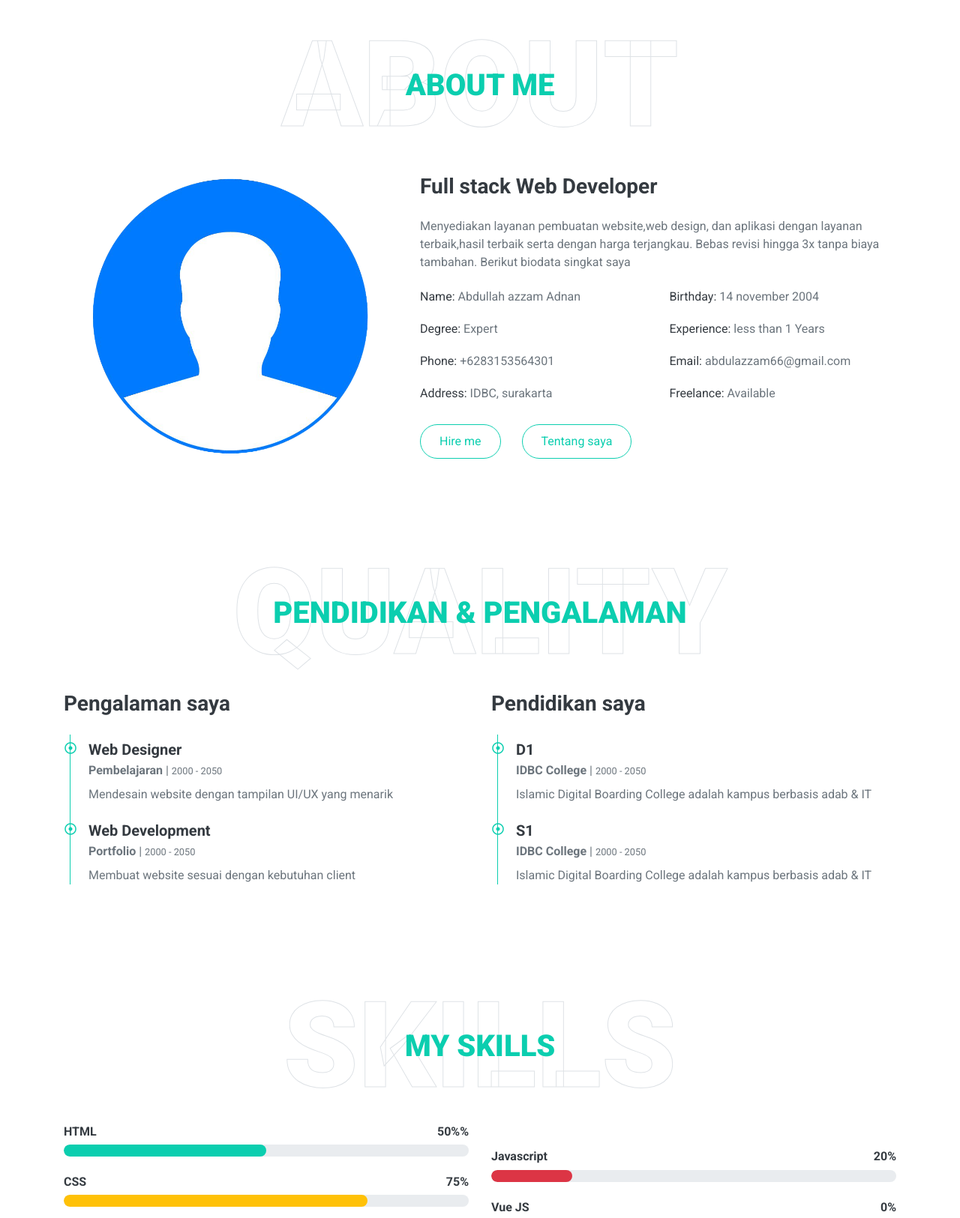
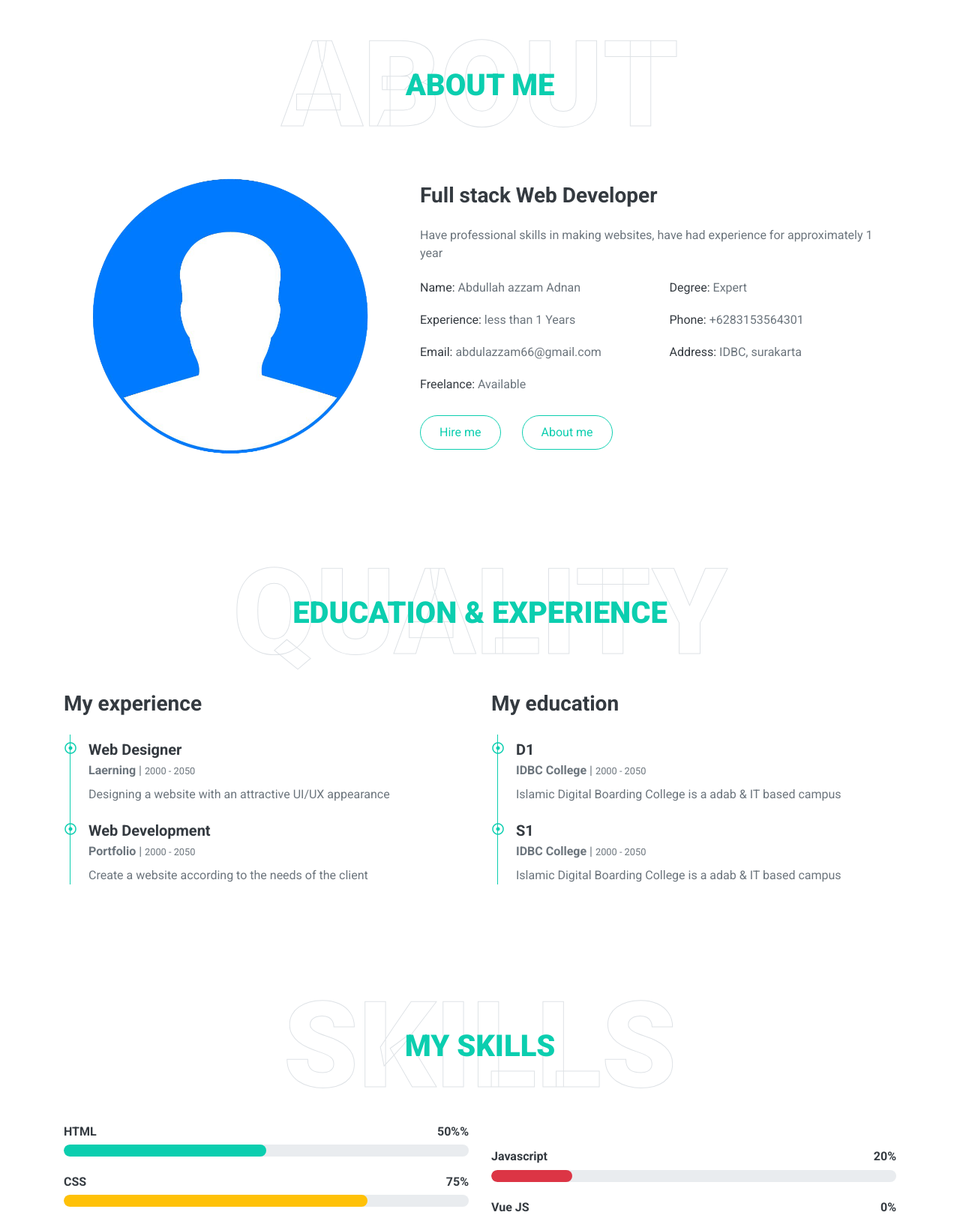
Before and after one commit to Alzan72/percobaan2, a plain HTML site: page index.html in a window 1280 px wide. Shown: the part 878-2503 px from the top of the page at 75% size. Drawn offline with nearby package versions, Linux system fonts and the light colour scheme.

Commit message:
perbaruan

```diff
--- a/index.html
+++ b/index.html
@@ -112,10 +112,10 @@
                 </div>
                 <div class="col-lg-7">
                     <h3 class="mb-4">Full stack Web Developer</h3>
-                    <p>Menyediakan layanan pembuatan website,web design, dan aplikasi dengan layanan terbaik,hasil terbaik serta dengan harga terjangkau. Bebas revisi hingga 3x tanpa biaya tambahan. Berikut biodata singkat saya</p>
+                    <p>Have professional skills in making websites, have had experience for approximately 1 year</p>
                     <div class="row mb-3">
                         <div class="col-sm-6 py-2"><h6>Name: <span class="text-secondary">Abdullah azzam Adnan</span></h6></div>
-                        <div class="col-sm-6 py-2"><h6>Birthday: <span class="text-secondary">14 november 2004</span></h6></div>
+
                         <div class="col-sm-6 py-2"><h6>Degree: <span class="text-secondary">Expert</span></h6></div>
                         <div class="col-sm-6 py-2"><h6>Experience: <span class="text-secondary">less than 1 Years</span></h6></div>
                         <div class="col-sm-6 py-2"><h6>Phone: <span class="text-secondary">+6283153564301</span></h6></div>
@@ -124,7 +124,7 @@
                         <div class="col-sm-6 py-2"><h6>Freelance: <span class="text-secondary">Available</span></h6></div>
                     </div>
                     <a href="" class="btn btn-outline-primary mr-4">Hire me</a>
-                    <a href="" class="btn btn-outline-primary">Tentang saya</a>
+                    <a href="" class="btn btn-outline-primary">About me</a>
                 </div>
             </div>
         </div>
@@ -137,41 +137,41 @@
         <div class="container">
             <div class="position-relative d-flex align-items-center justify-content-center">
                 <h1 class="display-1 text-uppercase text-white" style="-webkit-text-stroke: 1px #dee2e6;">Quality</h1>
-                <h1 class="position-absolute text-uppercase text-primary">Pendidikan & Pengalaman</h1>
+                <h1 class="position-absolute text-uppercase text-primary">Education & experience</h1>
             </div>
             <div class="row ">
                 <div class="col-lg-6">
-                    <h3 class="mb-4">Pengalaman saya</h3>
+                    <h3 class="mb-4">My experience</h3>
                     <div class="border-left border-primary pt-2 pl-4 ml-2">
                         <div class="position-relative mb-4">
                             <i class="far fa-dot-circle text-primary position-absolute" style="top: 2px; left: -32px;"></i>
                             <h5 class="font-weight-bold mb-1">Web Designer</h5>
-                            <p class="mb-2"><strong>Pembelajaran</strong> | <small>2000 - 2050</small></p>
-                            <p>Mendesain website dengan tampilan UI/UX yang menarik</p>
+                            <p class="mb-2"><strong>Laerning</strong> | <small>2000 - 2050</small></p>
+                            <p>Designing a website with an attractive UI/UX appearance</p>
                         </div>
                         <div class="position-relative mb-4">
                             <i class="far fa-dot-circle text-primary position-absolute" style="top: 2px; left: -32px;"></i>
                             <h5 class="font-weight-bold mb-1">Web Development</h5>
                             <p class="mb-2"><strong>Portfolio</strong> | <small>2000 - 2050</small></p>
-                            <p>Membuat website sesuai dengan kebutuhan client</p>
+                            <p>Create a website according to the needs of the client</p>
                         </div>
 
                     </div>
                 </div>
                 <div class="col-lg-6">
-                    <h3 class="mb-4">Pendidikan saya</h3>
+                    <h3 class="mb-4">My education</h3>
                     <div class="border-left border-primary pt-2 pl-4 ml-2">
                         <div class="position-relative mb-4">
                             <i class="far fa-dot-circle text-primary position-absolute" style="top: 2px; left: -32px;"></i>
                             <h5 class="font-weight-bold mb-1">D1</h5>
                             <p class="mb-2"><strong>IDBC College</strong> | <small>2000 - 2050</small></p>
-                            <p>Islamic Digital Boarding College adalah kampus berbasis adab & IT</p>
+                            <p>Islamic Digital Boarding College is a adab & IT based campus</p>
                         </div>
                         <div class="position-relative mb-4">
                             <i class="far fa-dot-circle text-primary position-absolute" style="top: 2px; left: -32px;"></i>
                             <h5 class="font-weight-bold mb-1">S1</h5>
                             <p class="mb-2"><strong>IDBC College</strong> | <small>2000 - 2050</small></p>
-                            <p>Islamic Digital Boarding College adalah kampus berbasis adab & IT</p>
+                            <p>Islamic Digital Boarding College is a adab & IT based campus</p>
                         </div>
 
 
@@ -277,7 +277,7 @@
                         <i class="fa fa-2x fa-laptop service-icon bg-primary text-white mr-3"></i>
                         <h4 class="font-weight-bold m-0">Web Design</h4>
                     </div>
-                    <p>Membuat web dengan desain yang indah dan menarik</p>
+                    <p>Create a website with a beautiful and attractive design</p>
                     <a class="border-bottom border-primary text-decoration-none" href="">Read More</a>
                 </div>
                 <div class="col-lg-4 col-md-6 text-center mb-5">
@@ -285,7 +285,7 @@
                         <i class="fa fa-2x fa-laptop-code service-icon bg-primary text-white mr-3"></i>
                         <h4 class="font-weight-bold m-0">Web Development</h4>
                     </div>
-                    <p>Membuat website sesuai dengan keperluan anda</p>
+                    <p>Create a website with a beautiful and attractive design</p>
                     <a class="border-bottom border-primary text-decoration-none" href="">Read More</a>
                 </div>
                 <div class="col-lg-4 col-md-6 text-center mb-5">
@@ -293,7 +293,7 @@
                         <i class="fab fa-2x fa-android service-icon bg-primary text-white mr-3"></i>
                         <h4 class="font-weight-bold m-0">Apps Design</h4>
                     </div>
-                    <p>Membuat aplikasi dengan desain yang menarik  </p>
+                    <p>Create a aplication with a beautiful and attractive design  </p>
                     <a class="border-bottom border-primary text-decoration-none" href="">Read More</a>
                 </div>
                 <div class="col-lg-4 col-md-6 text-center mb-5">
@@ -301,7 +301,7 @@
                         <i class="fab fa-2x fa-apple service-icon bg-primary text-white mr-3"></i>
                         <h4 class="font-weight-bold m-0">Apps Development</h4>
                     </div>
-                    <p>Membuat aplikasi sesuai dengan kebutuhan anda</p>
+                    <p>Create a aplication with a beautiful and attractive design</p>
                     <a class="border-bottom border-primary text-decoration-none" href="">Read More</a>
                 </div>
                 <div class="col-lg-4 col-md-6 text-center mb-5">
@@ -309,7 +309,7 @@
                         <i class="fa fa-2x fa-search service-icon bg-primary text-white mr-3"></i>
                         <h4 class="font-weight-bold m-0">SEO</h4>
                     </div>
-                    <p>SEO dengan hasil yang di inginkan dan memuaskan</p>
+                    <p>SEO with the desired and satisfying results</p>
                     <a class="border-bottom border-primary text-decoration-none" href="">Read More</a>
                 </div>
 
```
